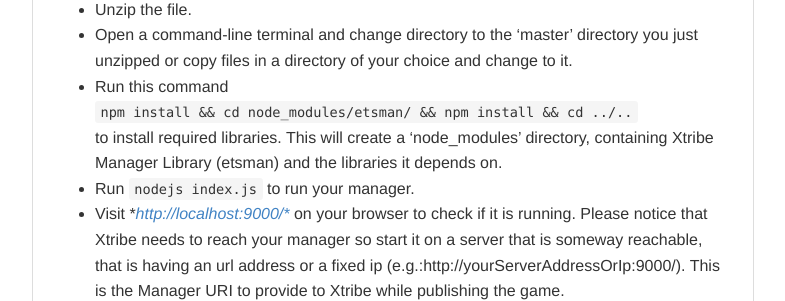
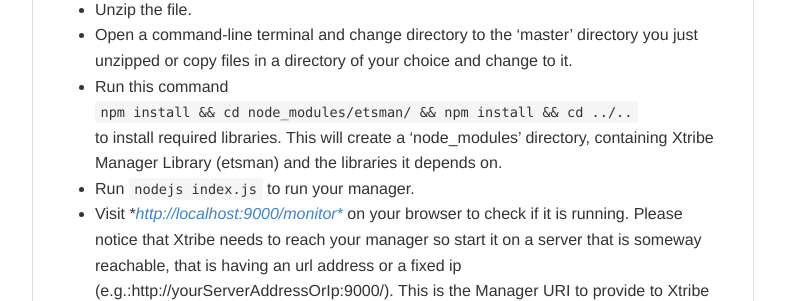
Before and after one commit to XTribe/etsman, a website: page README.html in a window 1280 px wide. Shown: the part 449-750 px from the top of the page, without its empty margins (247-1032 px from the left). Drawn offline with Linux system fonts and the light colour scheme.

Commit message:
corrections to doc

```diff
--- a/README.html
+++ b/README.html
@@ -1028,7 +1028,7 @@
 <code>npm install &amp;&amp; cd node_modules/etsman/ &amp;&amp; npm install &amp;&amp; cd ../..</code> <br />
 to install required libraries. This will create a &lsquo;node_modules&rsquo; directory, containing Xtribe Manager Library (etsman) and the libraries it depends on.</li>
 <li>Run <code>nodejs index.js</code> to run your manager.</li>
-<li>Visit *<em><a href="http://localhost:9000/*"><a href="http://localhost:9000/*">http://localhost:9000/*</a></a></em> on your browser to check if it is running. Please notice that Xtribe needs to reach your manager so start it on a server that is someway reachable, that is having an url address or a fixed ip (e.g.:http://yourServerAddressOrIp:9000/). This is the Manager URI to provide to Xtribe while publishing the game.</li>
+<li>Visit *<em><a href="http://localhost:9000/monitor*"><a href="http://localhost:9000/monitor*">http://localhost:9000/monitor*</a></a></em> on your browser to check if it is running. Please notice that Xtribe needs to reach your manager so start it on a server that is someway reachable, that is having an url address or a fixed ip (e.g.:http://yourServerAddressOrIp:9000/). This is the Manager URI to provide to Xtribe while publishing the game.</li>
 <li>Modify <strong>index.js</strong> for customizations.</li>
 <li>Check out <strong>examples</strong> directory and take a look to code examples to get started about building your own manager.<br />
 <a name="includeapi"><a/></li>
--- a/package.json
+++ b/package.json
@@ -1,6 +1,6 @@
 {
   "name": "etsman",
-  "version": "1.1.0",
+  "version": "1.2.3",
   "author": {
     "name": "Elisabetta Falivene",
     "email": "e.falivene@ilabroma.com"
@@ -27,6 +27,7 @@
     "express": "4.13.4",
     "fs": "0.0.2",
     "lodash": "^4.5.1",
+    "mysql": "*",
     "etsmonitor": "*"
   },
   "gitHead": "d3039657d5124e435f568df612f3842276dafbde",
```
Also changed, not shown: README.md.
